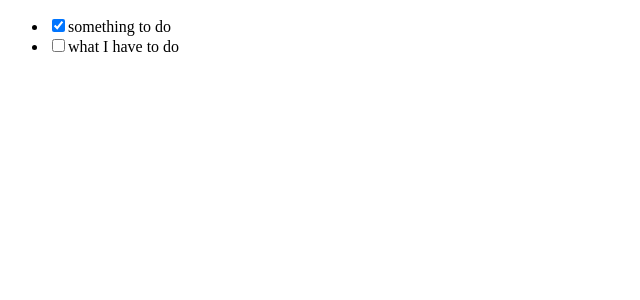
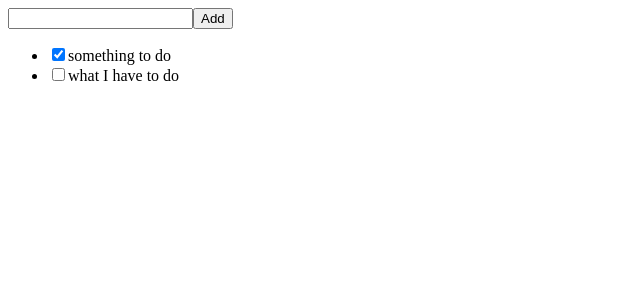
Before and after one commit to jwlee1108/todo-app, a Vue app: page / in a window 1280 px wide. Shown: the top 300 px of the page, without its empty margins (0-640 px from the left). Built offline with nearby package versions, Linux system fonts and the light colour scheme.

Commit message:
01-05. 새로운 할 일 추가

```diff
--- a/src/App.vue
+++ b/src/App.vue
@@ -1,14 +1,21 @@
 <template>
-  <ul>
-    <li v-for="(todo, index) in todos" :key="index"  @click="changeComplete(todo)">
-      <input type="checkbox" :checked="todo.complete"/>{{ todo.title }}
-    </li>
-  </ul>
+  <div>
+    <div>
+      <input type="text" v-model="newTodo" @keyup.enter="addTodo" />
+      <button @click="addTodo">Add</button>
+    </div>
+    <ul>
+      <li v-for="(todo, index) in todos" :key="index"  @click="changeComplete(todo)">
+        <input type="checkbox" :checked="todo.complete"/>{{ todo.title }}
+      </li>
+    </ul>
+  </div>
 </template>
 <script>
 export default {
   data() {
     return {
+      newTodo: '',
       todos: [
         { title: 'something to do', complete: true },
         { title: 'what I have to do', complete: false },
@@ -19,6 +26,10 @@ export default {
     changeComplete(todo) {
       todo.complete = !todo.complete;
       console.log(`todo: ${todo.title} is ${todo.complete ? 'complete' : 'incomplete'}`);
+    },
+    addTodo() {
+      this.todos.push({ title: this.newTodo, complete: false });
+      this.newTodo = '';
     }
   }
 }
```
